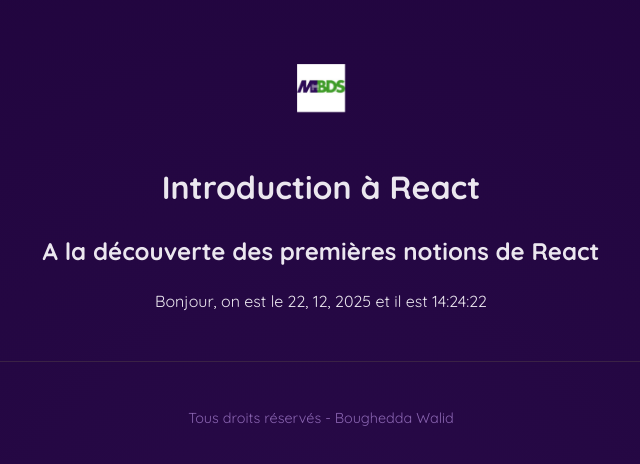
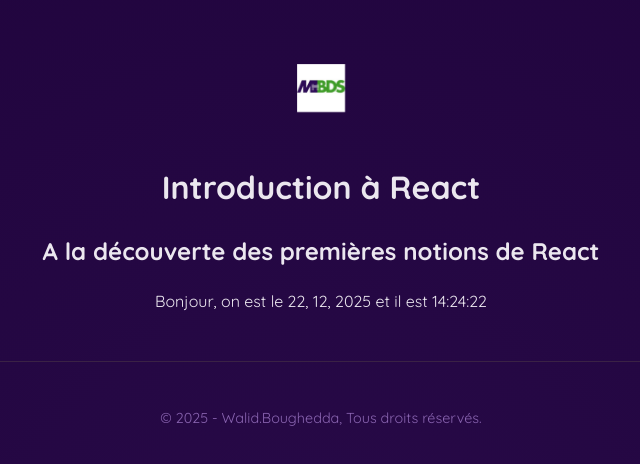
Before and after one commit to MBDS-CASA/react101-walidbg3, a React (Vite) app in the folder td01/: page / in a window 1280 px wide. Shown: the top 464 px of the page, without its empty margins (319-959 px from the left). Built offline with nearby package versions, Linux system fonts and the light colour scheme.

Commit message:
TD02 : Afficher l'année dans le Footer

```diff
--- a/td01/src/components/Footer.jsx
+++ b/td01/src/components/Footer.jsx
@@ -1,7 +1,10 @@
 function Footer(){
+    const Annee = 2025;
+    const Prenom = "Walid";
+    const Nom = "Boughedda";
   return (
     <footer>
-      <p>Tous droits réservés - Boughedda Walid</p>
+      <p>© {Annee} - {Prenom}.{Nom}, Tous droits réservés.</p>
     </footer>
   );
 }
```
